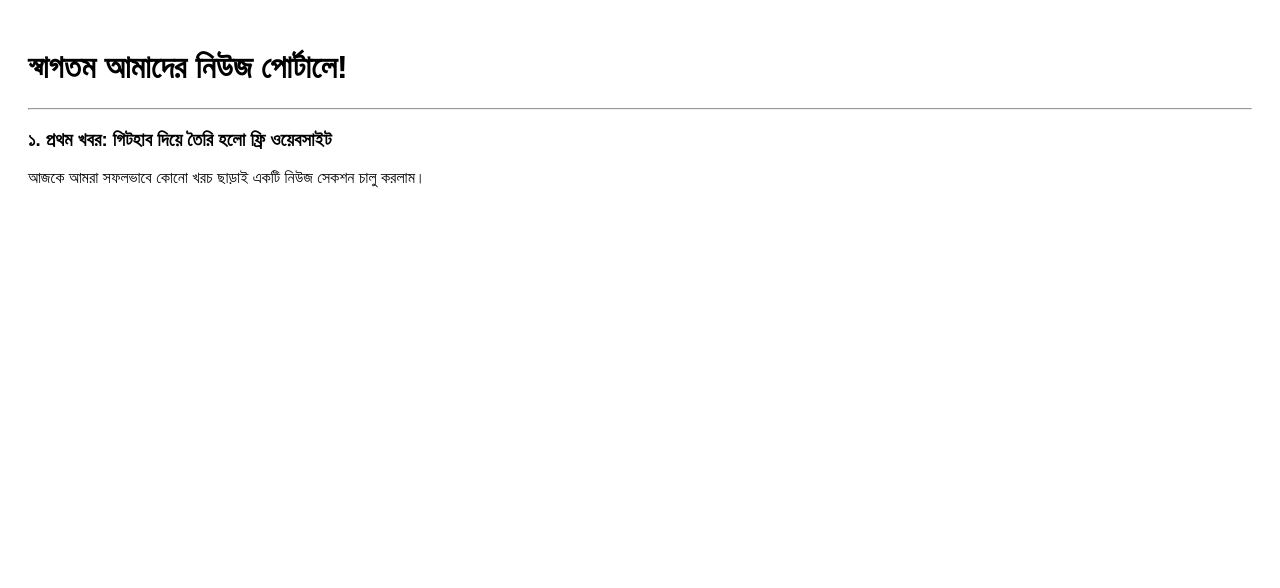
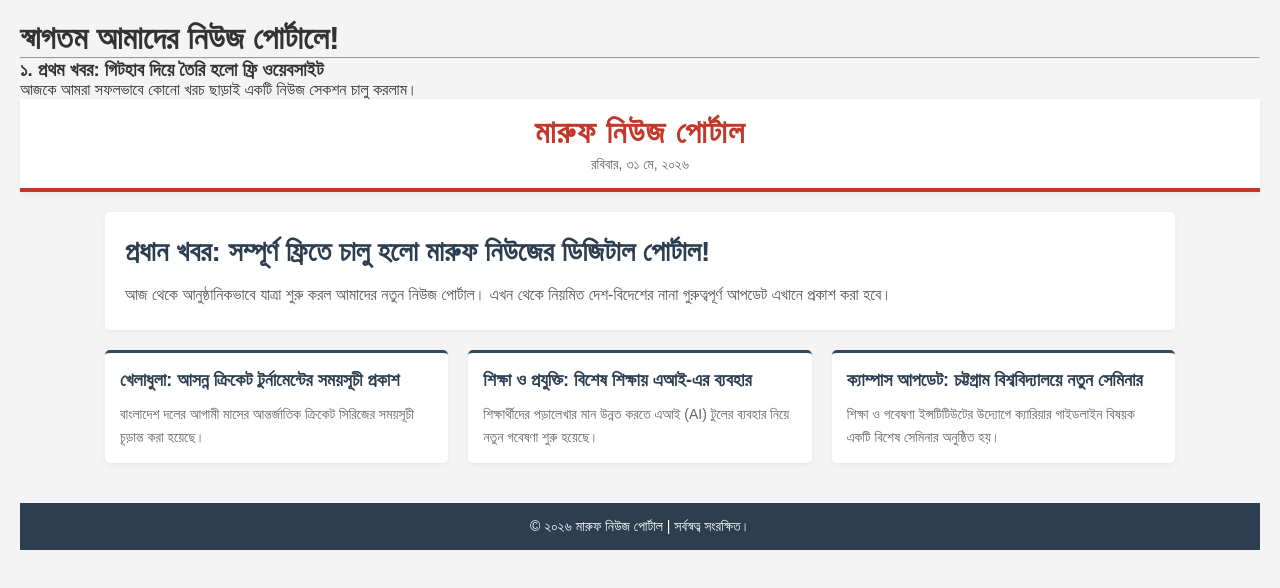
Before and after one commit to omarmarufkaif/omarmarufkaif.github.io, a plain HTML site: page news.html in a window 1280 px wide. Drawn offline with Linux system fonts and the light colour scheme.

Commit message:
Update news.html

```diff
--- a/news.html
+++ b/news.html
@@ -11,3 +11,61 @@
     <p>আজকে আমরা সফলভাবে কোনো খরচ ছাড়াই একটি নিউজ সেকশন চালু করলাম।</p>
 </body>
 </html>
+<!DOCTYPE html>
+<html lang="bn">
+<head>
+    <meta charset="UTF-8">
+    <meta name="viewport" content="width=device-width, initial-scale=1.0">
+    <title>মারুফ নিউজ | Maruf News</title>
+    <style>
+        * { margin: 0; padding: 0; box-sizing: border-box; font-family: 'SolaimanLipi', Arial, sans-serif; }
+        body { background-color: #f4f4f4; color: #333; }
+        header { background-color: #fff; border-bottom: 4px solid #c0392b; padding: 15px 0; text-align: center; box-shadow: 0 2px 5px rgba(0,0,0,0.05); }
+        .logo { font-size: 32px; font-weight: bold; color: #c0392b; text-transform: uppercase; letter-spacing: 1px; }
+        .date-bar { font-size: 14px; color: #666; margin-top: 5px; }
+        .container { max-width: 1100px; margin: 20px auto; padding: 0 15px; }
+        .main-news { background: #fff; padding: 20px; margin-bottom: 20px; border-radius: 5px; box-shadow: 0 2px 5px rgba(0,0,0,0.05); }
+        .main-news h2 { color: #2c3e50; font-size: 28px; margin-bottom: 10px; line-height: 1.4; }
+        .main-news p { color: #555; line-height: 1.8; font-size: 16px; }
+        .grid { display: grid; grid-template-columns: repeat(auto-fit, minmax(300px, 1fr)); gap: 20px; }
+        .card { background: #fff; padding: 15px; border-radius: 5px; box-shadow: 0 2px 5px rgba(0,0,0,0.05); border-top: 3px solid #34495e; }
+        .card h3 { font-size: 18px; color: #2c3e50; margin-bottom: 10px; line-height: 1.4; }
+        .card p { color: #666; font-size: 14px; line-height: 1.6; }
+        .footer { background: #2c3e50; color: #fff; text-align: center; padding: 15px; font-size: 14px; margin-top: 40px; }
+    </style>
+</head>
+<body>
+
+    <header>
+        <div class="logo">মারুফ নিউজ পোর্টাল</div>
+        <div class="date-bar">রবিবার, ৩১ মে, ২০২৬</div>
+    </header>
+
+    <div class="container">
+        <div class="main-news">
+            <h2>প্রধান খবর: সম্পূর্ণ ফ্রিতে চালু হলো মারুফ নিউজের ডিজিটাল পোর্টাল!</h2>
+            <p>আজ থেকে আনুষ্ঠানিকভাবে যাত্রা শুরু করল আমাদের নতুন নিউজ পোর্টাল। এখন থেকে নিয়মিত দেশ-বিদেশের নানা গুরুত্বপূর্ণ আপডেট এখানে প্রকাশ করা হবে।</p>
+        </div>
+
+        <div class="grid">
+            <div class="card">
+                <h3>খেলাধুলা: আসন্ন ক্রিকেট টুর্নামেন্টের সময়সূচী প্রকাশ</h3>
+                <p>বাংলাদেশ দলের আগামী মাসের আন্তর্জাতিক ক্রিকেট সিরিজের সময়সূচী চূড়ান্ত করা হয়েছে।</p>
+            </div>
+            <div class="card">
+                <h3>শিক্ষা ও প্রযুক্তি: বিশেষ শিক্ষায় এআই-এর ব্যবহার</h3>
+                <p>শিক্ষার্থীদের পড়ালেখার মান উন্নত করতে এআই (AI) টুলের ব্যবহার নিয়ে নতুন গবেষণা শুরু হয়েছে।</p>
+            </div>
+            <div class="card">
+                <h3>ক্যাম্পাস আপডেট: চট্টগ্রাম বিশ্ববিদ্যালয়ে নতুন সেমিনার</h3>
+                <p>শিক্ষা ও গবেষণা ইন্সটিটিউটের উদ্যোগে ক্যারিয়ার গাইডলাইন বিষয়ক একটি বিশেষ সেমিনার অনুষ্ঠিত হয়।</p>
+            </div>
+        </div>
+    </div>
+
+    <div class="footer">
+        &copy; ২০২৬ মারুফ নিউজ পোর্টাল | সর্বস্বত্ব সংরক্ষিত।
+    </div>
+
+</body>
+</html>
```
